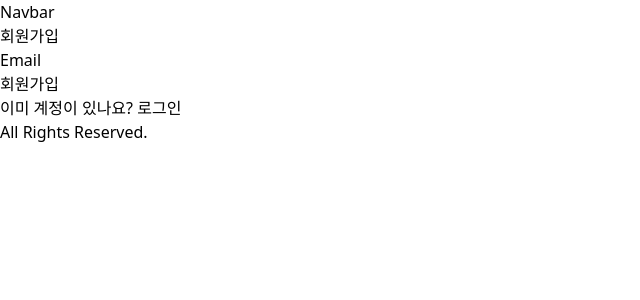
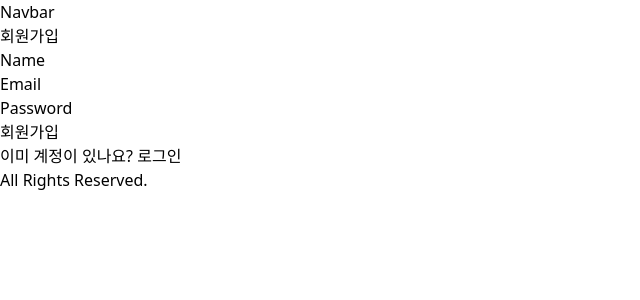
Before and after one commit to devryyeong/photo-univ, a React (Vite) app in the folder frontend/: page /register in a window 1280 px wide. Shown: the top 300 px of the page, without its empty margins (0-640 px from the left). Built offline with nearby package versions, Linux system fonts and the light colour scheme.

Commit message:
[frontend] feat: react-hook-form을 사용해 회원가입 폼의 유효성 검사 로직 추가

```diff
--- a/frontend/src/pages/Register/index.tsx
+++ b/frontend/src/pages/Register/index.tsx
@@ -1,15 +1,70 @@
 import React from 'react'
+import { SubmitHandler, useForm } from "react-hook-form";
+
+interface RegisterInputProps {
+  email: string;
+  password: string;
+  name: string;
+}
 
 const Register = () => {
+  const {
+    register,
+    handleSubmit,
+    watch,
+    formState: { errors },
+    reset
+  } = useForm<RegisterInputProps>();
+
+  const onSubmit: SubmitHandler<RegisterInputProps> = ({ email, password, name }: RegisterInputProps) => {
+    console.log("email", email);
+    reset();
+  };
+
+  const userName = {
+    required: "이름은 필수 입력 항목입니다."
+  };
+
+  const userEmail = {
+    required: "이메일은 필수 입력 항목입니다.",
+  };
+
+  const userPassword = {
+    required: "비밀번호는 필수 입력 항목입니다.",
+    minLength: {
+      value: 4,
+      message: "비밀번호는 4자 이상입니다."
+    }
+  };
+
   return (
     <section className="flex flex-col justify-center mt-20 max-w-[400px] m-auto">
       <div className="p-6 bg-white rounded-md shadow-md">
         <h1 className="text-3xl font-semibold text-center">회원가입</h1>
-        <form className="mt-6">
+        <form className="mt-6" onSubmit={handleSubmit(onSubmit)}>
           <div className="mb-2">
             <label
               className="text-sm font-semibold text-gray-800"
               htmlFor="email"
+            >
+              Name
+            </label>
+            <input
+              type="text"
+              id="name"
+              className="w-full px-4 py-2 mt-2 bg-white border rounded-md"
+              {...register("name", userName)}
+            />
+            {errors?.name && (
+              <div>
+                <span className="text-red-500">{errors.name.message}</span>
+              </div>
+            )}
+          </div>
+          <div className="mb-2">
+            <label
+              className="text-sm font-semibold text-gray-800"
+              htmlFor="name"
             >
               Email
             </label>
@@ -17,7 +72,32 @@ const Register = () => {
               type="email"
               id="email"
               className="w-full px-4 py-2 mt-2 bg-white border rounded-md"
+              {...register("email", userEmail)}
             />
+            {errors?.email && (
+              <div>
+                <span className="text-red-500">{errors.email.message}</span>
+              </div>
+            )}
+          </div>
+          <div className="mb-2">
+            <label
+              className="text-sm font-semibold text-gray-800"
+              htmlFor="email"
+            >
+              Password
+            </label>
+            <input
+              type="password"
+              id="password"
+              className="w-full px-4 py-2 mt-2 bg-white border rounded-md"
+              {...register("password", userPassword)}
+            />
+            {errors?.password && (
+              <div>
+                <span className="text-red-500">{errors.password.message}</span>
+              </div>
+            )}
           </div>
 
           <div className="mt-6">
@@ -28,8 +108,11 @@ const Register = () => {
               회원가입
             </button>
           </div>
-          <p className="mt-8 font-light text-xs text-center text-gray-700">이미 계정이 있나요?{" "}
-            <a href="/login" className="font-medium hover:underline">로그인</a>
+          <p className="mt-8 font-light text-xs text-center text-gray-700">
+            이미 계정이 있나요?{" "}
+            <a href="/login" className="font-medium hover:underline">
+              로그인
+            </a>
           </p>
         </form>
       </div>
```
